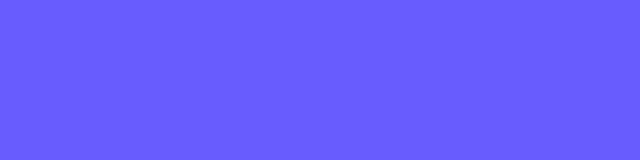
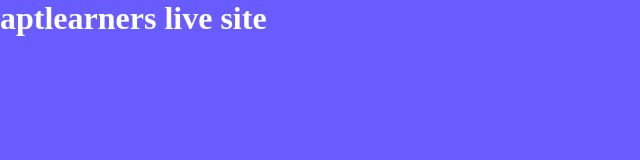
Before and after one commit to popoola-0917/apt, a plain HTML site: page index.html in a window 1280 px wide. Shown: the whole page, without its empty margins (0-640 px from the left). Drawn offline with Linux system fonts and the light colour scheme.

Commit message:
fourth commit

```diff
--- a/index.html
+++ b/index.html
@@ -7,6 +7,7 @@
     <title>Document</title>
 </head>
 <body>
+    <h1>aptlearners live site</h1>
 
 </body>
 </html>
```
